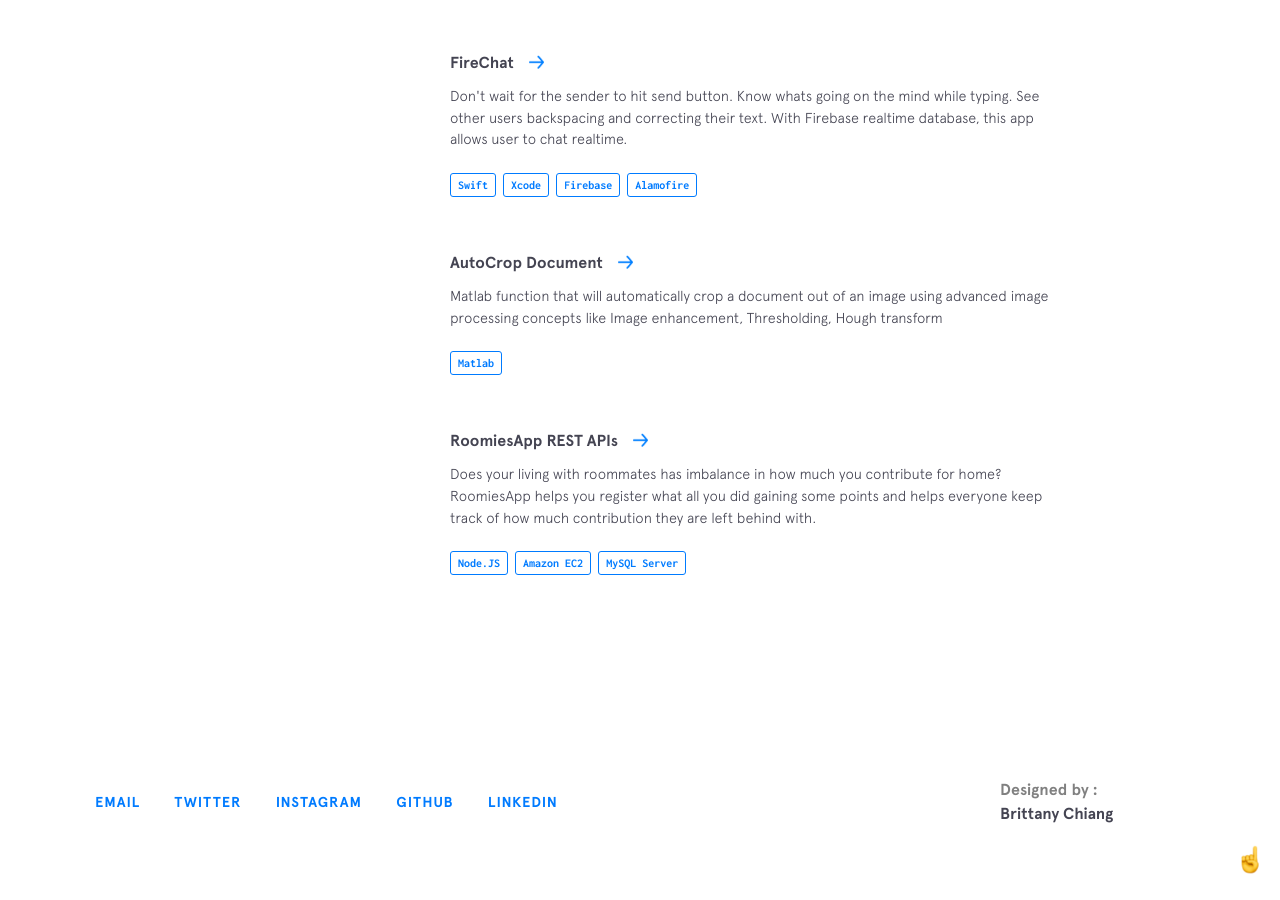
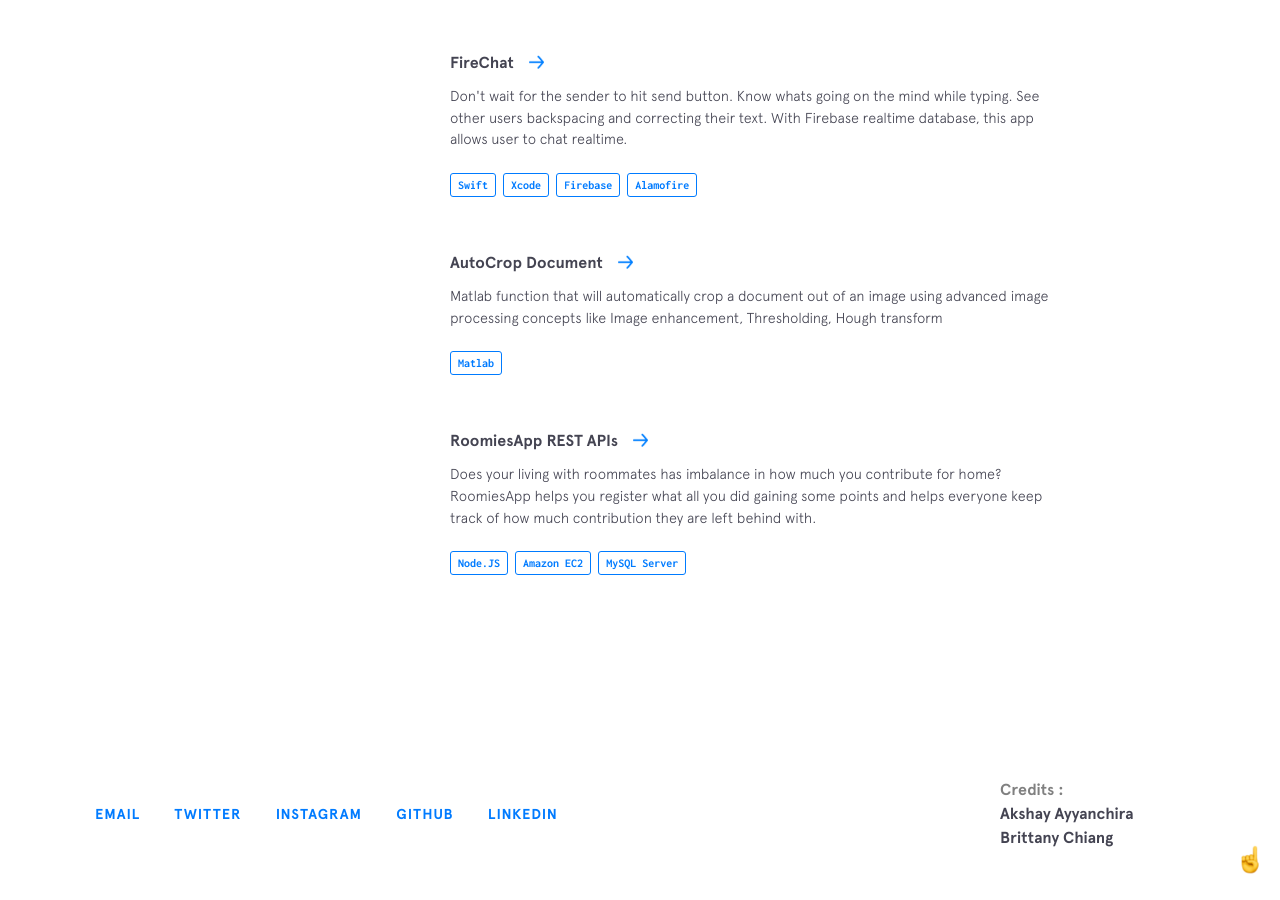
Before and after one commit to Ayyanchira/Ayyanchira.github.io, a Jekyll site: the page built from index.html, in a window 1280 px wide and 900 px high, scrolled down 4695 px. Built offline with Jekyll 4.4.1, drawn with Linux system fonts in a browser that asks for light colours; nearby versions of some CDN libraries; before the commit the page ends 5571 px from its top, so only the background shows below that.

Commit message:
Adding my name to credits as well.

```diff
--- a/_includes/footer.html
+++ b/_includes/footer.html
@@ -14,7 +14,7 @@
       <span></span>
     </div>
     <div class="bottom">
-      <span> <span style="color:Gray;">Designed by : </span><br><a href="https://brittanychiang.com">Brittany Chiang</a></span>
+      <span> <span style="color:Gray;">Credits : </span><br>Akshay Ayyanchira<br><a href="https://brittanychiang.com">Brittany Chiang</a></span>
     </div>
   </div>
 </footer>
```
